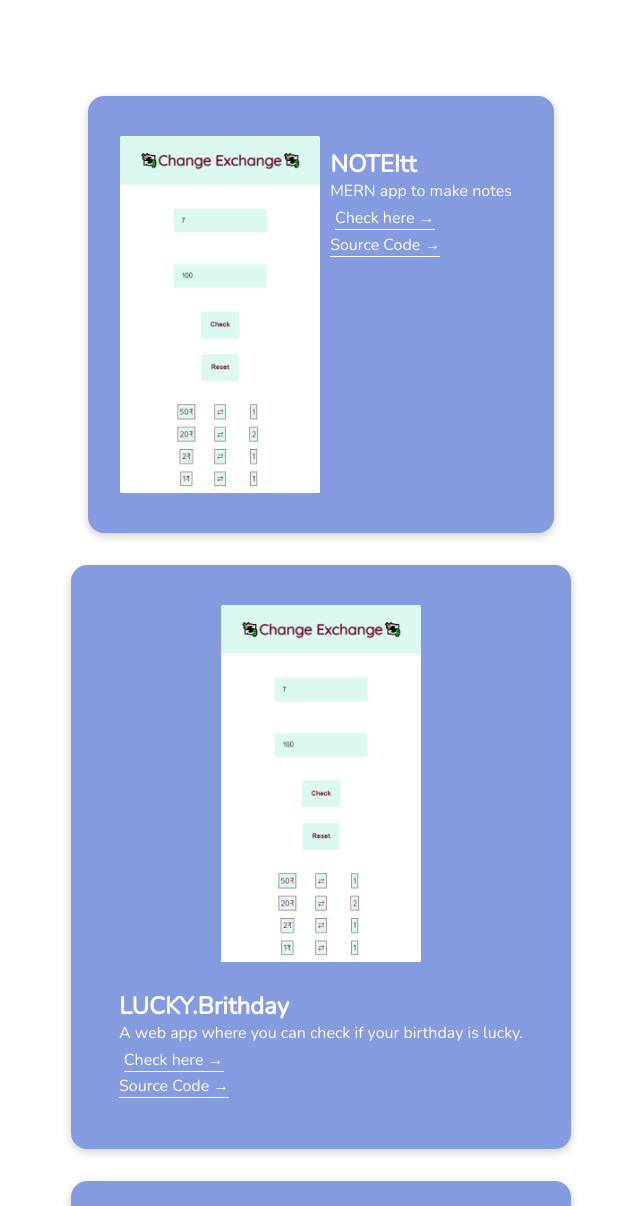
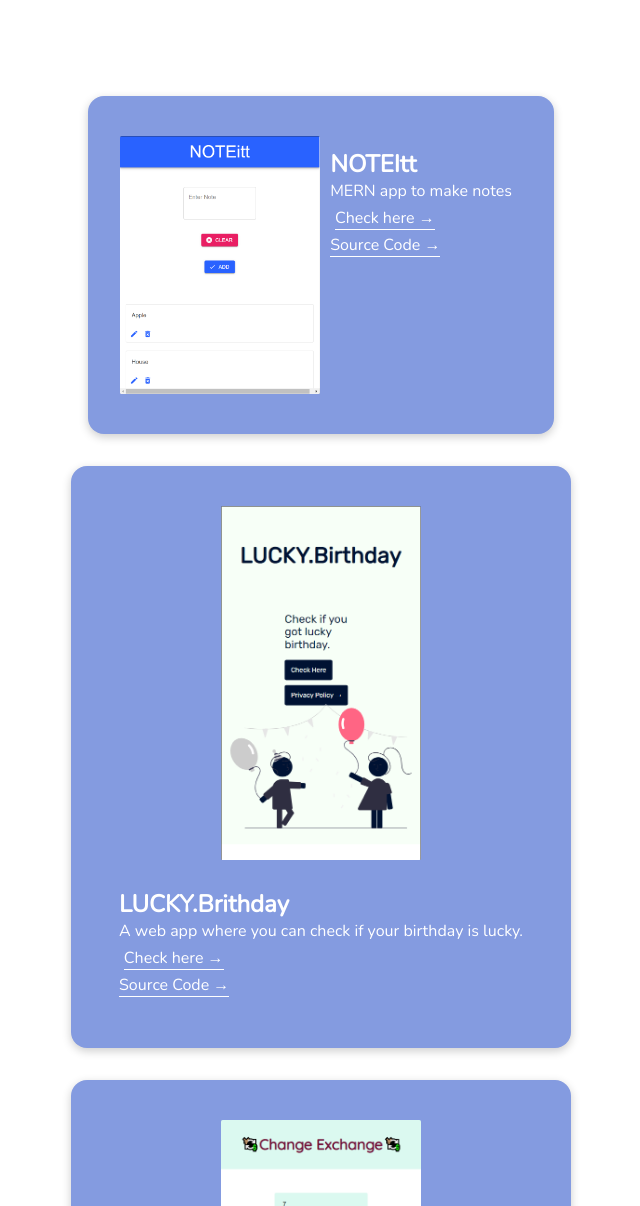
Before and after one commit to tiwariaditya15/neocamper, a plain HTML site: page projects.html in a window 1280 px wide. Shown: the part 120-1326 px from the top of the page, without its empty margins (319-959 px from the left). Drawn offline with nearby package versions, Linux system fonts and the light colour scheme.

Commit message:
Feat: noteitt

```diff
--- a/projects.html
+++ b/projects.html
@@ -32,7 +32,7 @@
             <div class="box-14">
                 <div class="card flex">
                     <div class="card-image">
-                        <img src="./images/cashapp-react.PNG" alt="js">
+                        <img src="./images/noteitt.PNG" alt="js">
                     </div>
                     <div class="card-heading">
                         <p class="header">NOTEItt</p>
@@ -45,7 +45,7 @@
             <div class="box-13">
                 <div class="card flex">
                     <div class="card-image">
-                        <img src="./images/cashapp-react.PNG" alt="js">
+                        <img src="./images/lucky.PNG" alt="js">
                     </div>
                     <div class="card-heading">
                         <p class="header">LUCKY.Brithday</p>
```
Also changed, not shown: images/noteitt.PNG (added).
